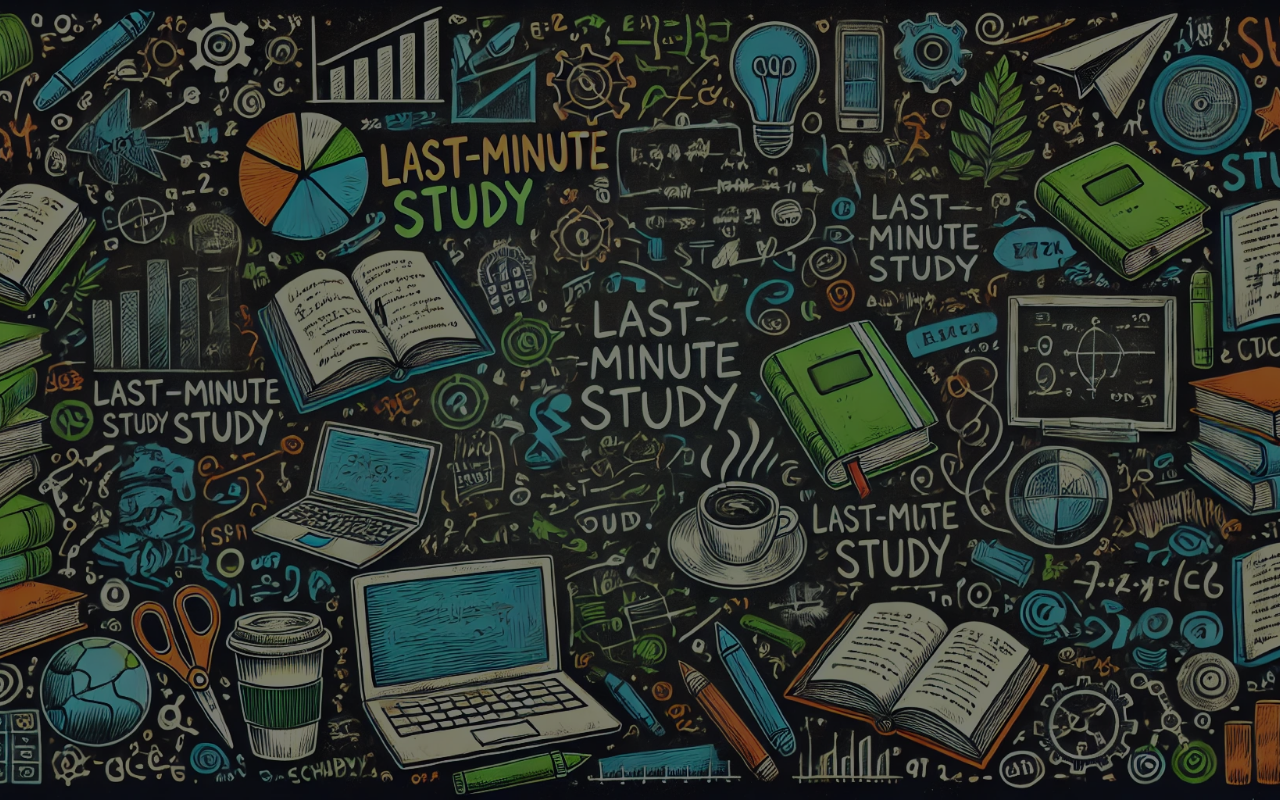
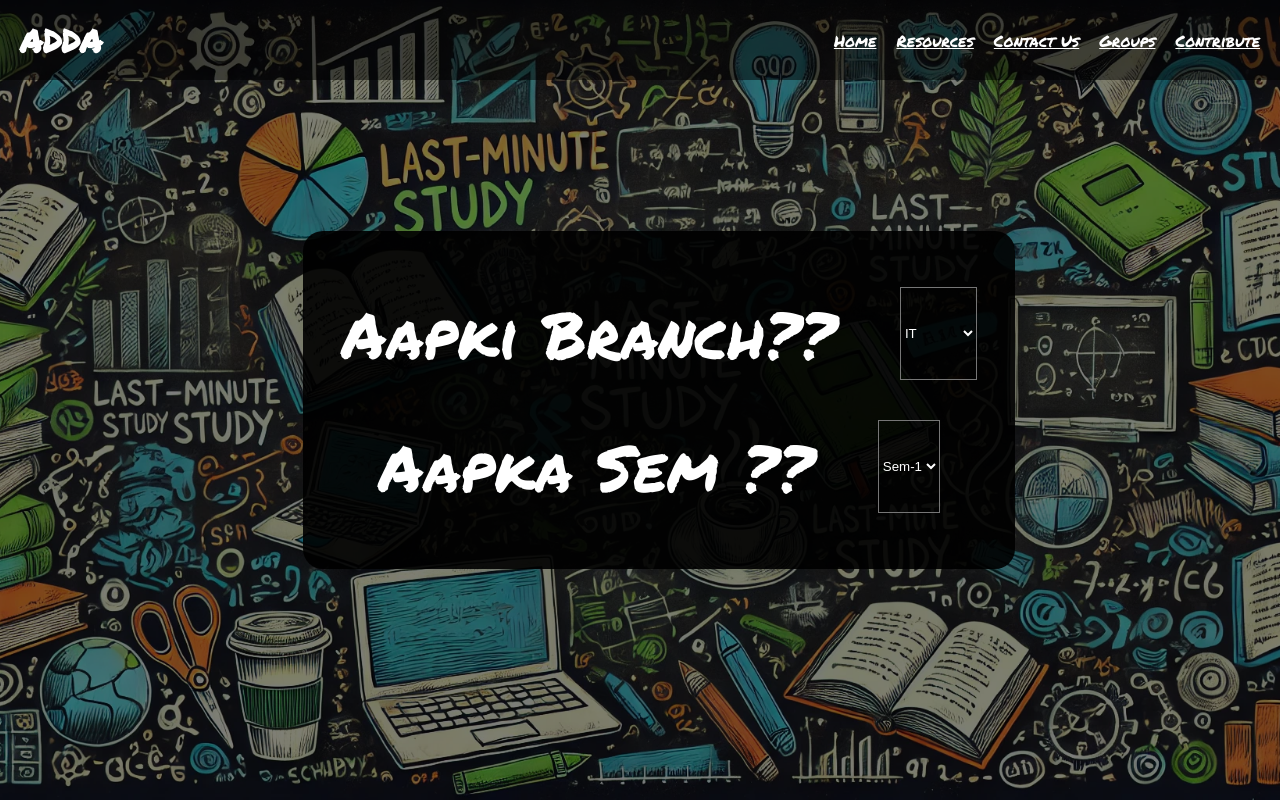
Before and after one commit to CodeWithDevesh/Resource-Adda, a React (Vite) app in the folder frontend/: page /resources in a window 1280 px wide. Before the commit this address had no page. Built offline with nearby package versions, Linux system fonts and the light colour scheme.

Commit message:
updated frontend

```diff
--- a/frontend/src/App.jsx
+++ b/frontend/src/App.jsx
@@ -1,15 +1,18 @@
 import { BrowserRouter, Routes, Route } from "react-router-dom";
 import { Home } from "./pages/Home"
-import Resources from "./resources";
+import Resources from "./pages/Resources";
 import Fileexplorer from "./fileexplorer";
 import Backdrop from "./components/Backdrop";
+import Navbar from "./components/Navbar";
 function App() {
     return (
         <>
             <Backdrop/>
+            <Navbar/>
             <BrowserRouter>
                 <Routes>
                     <Route path="/" element={<Home/>} />
+                    <Route path="/resources" element={<Resources/>}/>
                     <Route path="/resources/:branch/:sem" element={<Resources/>}/>
                 </Routes>
             </BrowserRouter>
--- a/frontend/src/components/Backdrop.css
+++ b/frontend/src/components/Backdrop.css
@@ -18,6 +18,7 @@
 .sec-1 img{
     height: 100%;
     width: 100%;
+    object-fit: cover;
 }
 
 .overlay{
--- a/frontend/src/components/Navbar.jsx
+++ b/frontend/src/components/Navbar.jsx
@@ -1,7 +1,12 @@
 import React from "react";
 import "./Navbar.css";
-import hamburger from "../assets/hamburger.svg";
+import { useState } from "react";
 export default function Navbar() {
+    const [isMenuOpen, setIsMenuOpen] = useState(false);
+
+    const toggleMenu = () => {
+        setIsMenuOpen(!isMenuOpen);
+    };
     return (
         <div>
             <header>
@@ -27,7 +32,7 @@ export default function Navbar() {
                             <a href="#">Contribute</a>
                         </li>
                     </ul>
-                    <div className="hamburger">
+                    <div className="hamburger" onClick={toggleMenu}>
                         <svg
                             width="800px"
                             height="800px"
@@ -56,6 +61,9 @@ export default function Navbar() {
                         </svg>
                     </div>
                 </nav>
+                <div className={isMenuOpen ? "hamburger-cont" : "hide"}>
+                    <HamburgerMenu />
+                </div>
             </header>
         </div>
     );
@@ -68,39 +76,39 @@ function BranchMenu() {
                 <ul>
                     <li>
                         <div className="branch">IT</div>
-                        <SemMenu branch="IT"/>
+                        <SemMenu branch="IT" />
                     </li>
                     <li>
                         <div className="branch">CSE</div>
-                        <SemMenu branch="CSE"/>
+                        <SemMenu branch="CSE" />
                     </li>
                     <li>
                         <div className="branch">ECE</div>
-                        <SemMenu branch="ECE"/>
+                        <SemMenu branch="ECE" />
                     </li>
                     <li>
                         <div className="branch">Electrical</div>
-                        <SemMenu branch="Electrical"/>
+                        <SemMenu branch="Electrical" />
                     </li>
                     <li>
                         <div className="branch">Metalurgy</div>
-                        <SemMenu branch="Metalurgy"/>
+                        <SemMenu branch="Metalurgy" />
                     </li>
                     <li>
                         <div className="branch">Mechanical</div>
-                        <SemMenu branch="Mechanical" style={{top: '-40%'}}/>
+                        <SemMenu branch="Mechanical" style={{ top: "-40%" }} />
                     </li>
                     <li>
                         <div className="branch">Mining</div>
-                        <SemMenu branch="Mining"/>
+                        <SemMenu branch="Mining" />
                     </li>
                     <li>
                         <div className="branch">BioTechnology</div>
-                        <SemMenu branch="BioTechnology"/>
+                        <SemMenu branch="BioTechnology" />
                     </li>
                     <li>
                         <div className="branch">BioMedical</div>
-                        <SemMenu branch="BioMedical"/>
+                        <SemMenu branch="BioMedical" />
                     </li>
                 </ul>
             </div>
@@ -110,32 +118,102 @@ function BranchMenu() {
 
 function SemMenu({ branch }) {
     return (
+        <div className="sem-cont">
+            <ul>
+                <li>
+                    <a href={"/resources/" + branch + "/1"}>Sem-1</a>
+                </li>
+                <li>
+                    <a href={"/resources/" + branch + "/2"}>Sem-2</a>
+                </li>
+                <li>
+                    <a href={"/resources/" + branch + "/3"}>Sem-3</a>
+                </li>
+                <li>
+                    <a href={"/resources/" + branch + "/4"}>Sem-4</a>
+                </li>
+                <li>
+                    <a href={"/resources/" + branch + "/5"}>Sem-5</a>
+                </li>
+                <li>
+                    <a href={"/resources/" + branch + "/6"}>Sem-6</a>
+                </li>
+                <li>
+                    <a href={"/resources/" + branch + "/7"}>Sem-7</a>
+                </li>
+                <li>
+                    <a href={"/resources/" + branch + "/8"}>Sem-8</a>
+                </li>
+            </ul>
+        </div>
+    );
+}
+
+function HamburgerMenu() {
+    return (
         <>
-            <div className="sem-cont">
                 <ul>
                     <li>
-                        <a href={"/resources/" +  branch  + "/1"}>Sem-1</a>
+                        <a href="/">Home</a>
+                    </li>
+                    <li className="resources">
+                        <a href="/">Resources</a>
+                        <BranchMenu />
                     </li>
                     <li>
-                        <a href={"/resources/" +  branch  + "/2"}>Sem-2</a>
+                        <a href="#">Contact Us</a>
                     </li>
                     <li>
-                        <a href={"/resources/" +  branch  + "/3"}>Sem-3</a>
+                        <a href="#">Groups</a>
                     </li>
                     <li>
-                        <a href={"/resources/" +  branch  + "/4"}>Sem-4</a>
+                        <a href="#">Contribute</a>
+                    </li>
+                </ul>
+        </>
+    );
+}
+
+function HamburgerBranchMenu() {
+    return (
+        <>
+            <div className="hamburger-branch-cont">
+                <ul>
+                    <li>
+                        <div className="branch">IT</div>
+                        <SemMenu branch="IT" />
                     </li>
                     <li>
-                        <a href={"/resources/" +  branch  + "/5"}>Sem-5</a>
+                        <div className="branch">CSE</div>
+                        <SemMenu branch="CSE" />
                     </li>
                     <li>
-                        <a href={"/resources/" +  branch  + "/6"}>Sem-6</a>
+                        <div className="branch">ECE</div>
+                        <SemMenu branch="ECE" />
                     </li>
                     <li>
-                        <a href={"/resources/" +  branch  + "/7"}>Sem-7</a>
+                        <div className="branch">Electrical</div>
+                        <SemMenu branch="Electrical" />
                     </li>
                     <li>
-                        <a href={"/resources/" +  branch  + "/8"}>Sem-8</a>
+                        <div className="branch">Metalurgy</div>
+                        <SemMenu branch="Metalurgy" />
+                    </li>
+                    <li>
+                        <div className="branch">Mechanical</div>
+                        <SemMenu branch="Mechanical" style={{ top: "-40%" }} />
+                    </li>
+                    <li>
+                        <div className="branch">Mining</div>
+                        <SemMenu branch="Mining" />
+                    </li>
+                    <li>
+                        <div className="branch">BioTechnology</div>
+                        <SemMenu branch="BioTechnology" />
+                    </li>
+                    <li>
+                        <div className="branch">BioMedical</div>
+                        <SemMenu branch="BioMedical" />
                     </li>
                 </ul>
             </div>
--- a/frontend/src/pages/Home.css
+++ b/frontend/src/pages/Home.css
@@ -31,6 +31,7 @@
 .section-1 span{
     color: white;
     font-family: 'Permanent Marker';
+    user-select: none;
 }
 
 .btm-tag{
@@ -42,6 +43,25 @@
 
 .sec-1 img{
     object-fit: cover;
+}
+
+.res-btn{
+    align-self: flex-end;
+    margin-right: 6vw;
+    background-color: rgba(0, 0, 0, .8);
+    padding: 10px 20px;
+    border-radius: 2vh;
+}
+
+.res-btn a:hover .res-btn{
+    background-color: rgba(0, 0, 0, .9);
+}
+
+.res-btn a{
+    color: white;
+    font-family: 'Permanent Marker';
+    font-size: 4vh;
+    user-select: none;
 }
 
 @media(max-width: 1182px){
--- a/frontend/src/pages/Home.jsx
+++ b/frontend/src/pages/Home.jsx
@@ -6,7 +6,6 @@ import Backdrop from "../components/Backdrop";
 export function Home() {
     return (
         <>
-            <Navbar />
             <div className="home">
                 <div className="section-1">
                     <div className="first-slang">
@@ -15,6 +14,8 @@ export function Home() {
                     <div className="second-slang">
                         <span>Notes nhi milre ??</span>
                     </div>
+                    <div className="res-btn"><a href="/resources">Get Study Material</a></div>
+
                 </div>
             </div>
         </>
--- /dev/null
+++ b/frontend/src/pages/Resources.css
@@ -0,0 +1,32 @@
+.res{
+    height: 80vh;
+    width: 100vw;
+    display: flex;
+    align-items: center;
+    justify-content: center;
+}
+
+.res-inner{
+    display: flex;
+    flex-direction: column;
+    justify-content: center;
+    gap: 5vh;
+    font-size: 8vh;
+    color: white;
+    background-color: rgba(0, 0, 0, .9);
+    padding: 7vh 3vw;
+    border-radius: 20px;
+    font-family: "Permanent Marker";
+    margin-left: 3vw;
+}
+
+.res-inner div{
+    display: flex;
+    justify-content: center;
+    gap: 5vw;
+}
+
+.res-inner div select{
+    background-color: transparent;
+    color: white;
+}
--- a/frontend/src/pages/Resources.jsx
+++ b/frontend/src/pages/Resources.jsx
@@ -1,9 +1,31 @@
-import React from 'react'
-import {  useParams } from 'react-router-dom'
-export function Resources() {
-const {branch: branch ,sem:sem}= useParams();
-console.log(branch,sem)
-  return (
-    <div></div>
-  )
+import React, { useState, useEffect } from "react";
+import "./Resources.css";
+
+export default function Resources() {
+    return (
+        <>
+            <div className="res">
+                <div className="res-inner">
+                    <div className="br">
+                        <span>Aapki Branch??</span>
+                        <select name="Branch">
+                            <option value="IT">IT</option>
+                            <option value="CSE">CSE</option>
+                            <option value="ECE">ECE</option>
+                            <option value="Electrical">Electrical</option>
+                        </select>
+                    </div>
+                    <div className="sem">
+                        <span>Aapka Sem ??</span>
+                        <select name="sem">
+                            <option value="1">Sem-1</option>
+                            <option value="2">Sem-2</option>
+                            <option value="3">Sem-3</option>
+                            <option value="4">Sem-4</option>
+                        </select>
+                    </div>
+                </div>
+            </div>
+        </>
+    );
 }
```
Also changed, not shown: frontend/src/components/Navbar.css (+37 -0 lines), frontend/src/resources.jsx (deleted, +0 -33 lines).
